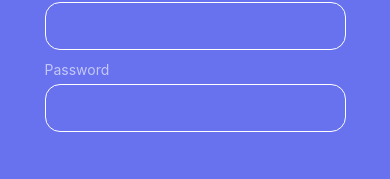
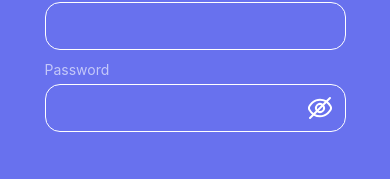
Before and after one commit to zakhar-aleks/todo_mobile, a React Native app: screen / in a window 390 px wide. Shown: the part 327-506 px from the top of the page. Built offline with nearby package versions, Linux system fonts and the light colour scheme.

Commit message:
Fix auth markup (#25)

```diff
--- a/components/AddTask.tsx
+++ b/components/AddTask.tsx
@@ -199,7 +199,7 @@ const AddTask = ({ navigation }: AddTaskProps) => {
 									error={errors.title?.message}
 									borderColor="#4D4D4D"
 									textColor="#4D4D4D"
-									inputTextColor="#0000000"
+									inputTextColor="#000000"
 								/>
 							)}
 						/>
@@ -219,7 +219,7 @@ const AddTask = ({ navigation }: AddTaskProps) => {
 									error={errors.description?.message}
 									borderColor="#4D4D4D"
 									textColor="#4D4D4D"
-									inputTextColor="#0000000"
+									inputTextColor="#000000"
 								/>
 							)}
 						/>
--- a/components/Input.tsx
+++ b/components/Input.tsx
@@ -9,6 +9,7 @@ import {
 	TextInputProps,
 } from "react-native";
 import PasswordEye from "./assets/PasswordEye";
+import CrossedEye from "./assets/CrossedEye";
 
 interface InputProps extends TextInputProps {
 	label: string;
@@ -53,7 +54,7 @@ const Input = ({
 				/>
 				{hasEye && (
 					<TouchableOpacity onPress={() => setIsSecure(!isSecure)}>
-						<PasswordEye />
+						{isSecure ? <CrossedEye /> : <PasswordEye />}
 					</TouchableOpacity>
 				)}
 			</View>
--- a/components/SignIn.tsx
+++ b/components/SignIn.tsx
@@ -96,6 +96,7 @@ const SignIn = ({ navigation }: signInProps) => {
 							value={value}
 							error={errors.password?.message}
 							secureTextEntry={true}
+							hasEye={true}
 						/>
 					)}
 				/>
```
